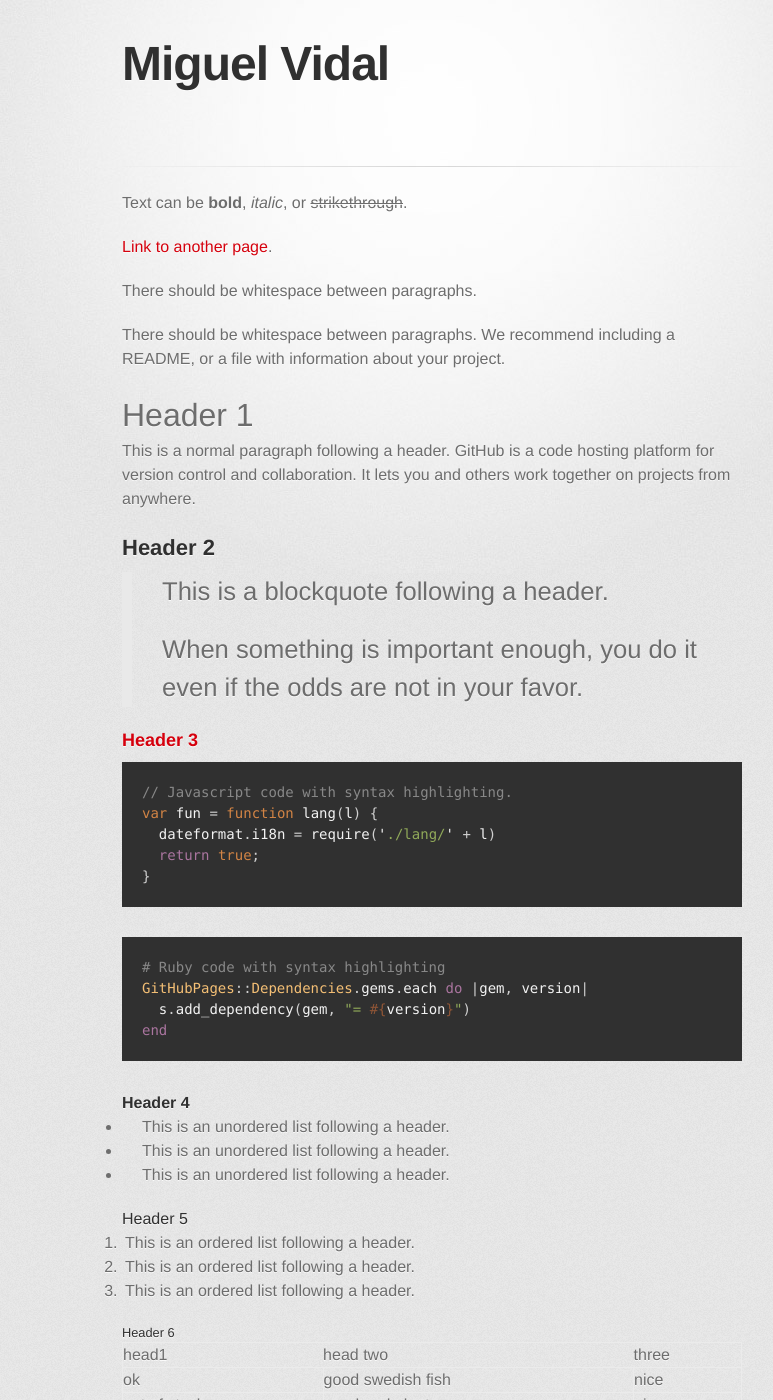
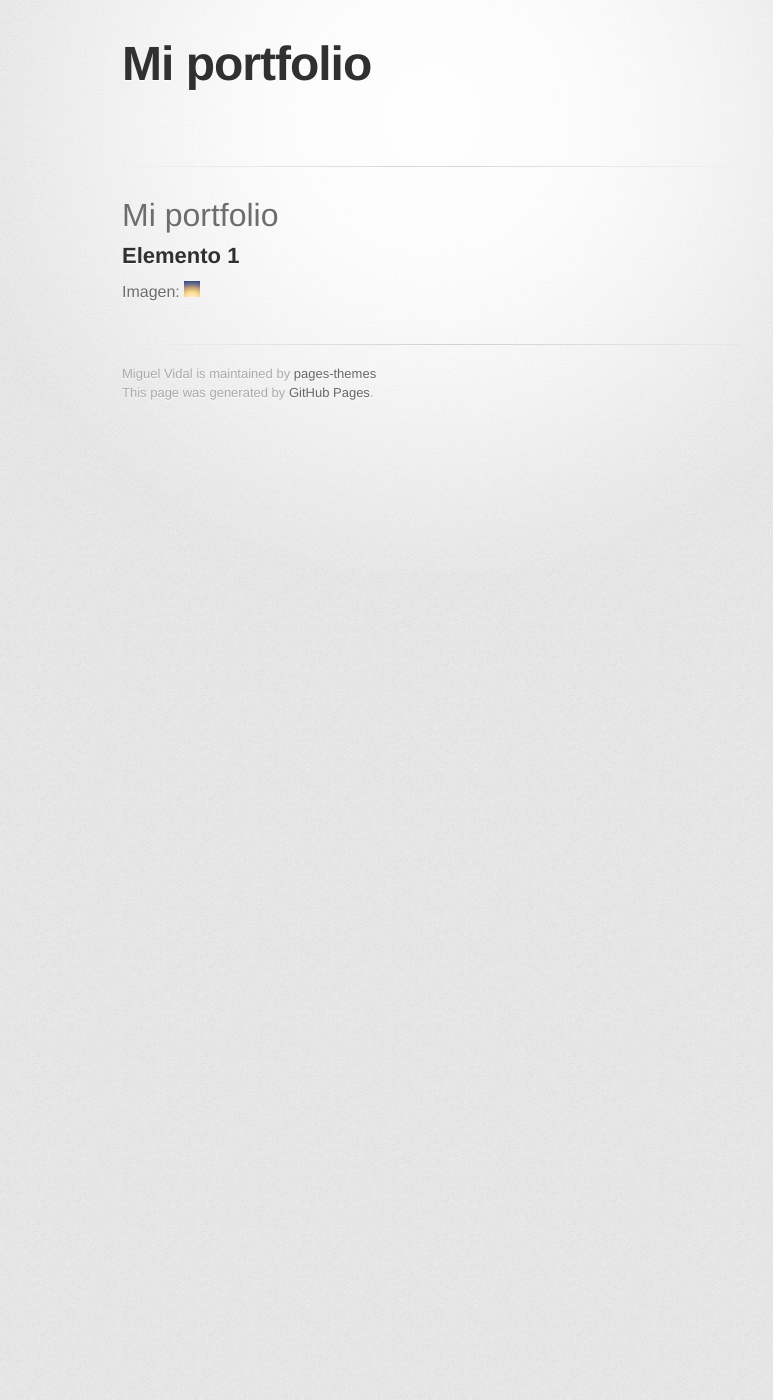
Before and after one commit to pages-themes/tactile, a Jekyll site: the page built from index.md, in a window 1280 px wide and 1400 px high. Shown: the whole window, without its empty margins (208-981 px from the left). Built offline with Jekyll 4.4.1, drawn with Linux system fonts in a browser that asks for light colours; some web fonts are replaced; the repository's description, which GitHub fills in, is left out; our own code applies the rules of GitHub Pages for plain Markdown files; some of the changed text lies outside the part shown.

````diff
--- a/home.html
+++ /dev/null
@@ -1,4 +0,0 @@
----
-layout: miguel
-title: Soy Miguel Vidal
----
--- a/index.md
+++ b/index.md
@@ -2,124 +2,7 @@
 layout: default
 ---
 
-Text can be **bold**, _italic_, or ~~strikethrough~~.
-
-
-
-[Link to another page](./another-page.html).
-
-There should be whitespace between paragraphs.
-
-There should be whitespace between paragraphs. We recommend including a README, or a file with information about your project.
-
-# Header 1
-
-This is a normal paragraph following a header. GitHub is a code hosting platform for version control and collaboration. It lets you and others work together on projects from anywhere.
-
-## Header 2
-
-> This is a blockquote following a header.
->
-> When something is important enough, you do it even if the odds are not in your favor.
-
-### Header 3
-
-```js
-// Javascript code with syntax highlighting.
-var fun = function lang(l) {
-  dateformat.i18n = require('./lang/' + l)
-  return true;
-}
-```
-
-```ruby
-# Ruby code with syntax highlighting
-GitHubPages::Dependencies.gems.each do |gem, version|
-  s.add_dependency(gem, "= #{version}")
-end
-```
-
-#### Header 4
-
-*   This is an unordered list following a header.
-*   This is an unordered list following a header.
-*   This is an unordered list following a header.
-
-##### Header 5
-
-1.  This is an ordered list following a header.
-2.  This is an ordered list following a header.
-3.  This is an ordered list following a header.
-
-###### Header 6
-
-| head1        | head two          | three |
-|:-------------|:------------------|:------|
-| ok           | good swedish fish | nice  |
-| out of stock | good and plenty   | nice  |
-| ok           | good `oreos`      | hmm   |
-| ok           | good `zoute` drop | yumm  |
-
-### There's a horizontal rule below this.
-
-* * *
-
-### Here is an unordered list:
-
-*   Item foo
-*   Item bar
-*   Item baz
-*   Item zip
-
-### And an ordered list:
-
-1.  Item one
-1.  Item two
-1.  Item three
-1.  Item four
-
-### And a nested list:
-
-- level 1 item
-  - level 2 item
-  - level 2 item
-    - level 3 item
-    - level 3 item
-- level 1 item
-  - level 2 item
-  - level 2 item
-  - level 2 item
-- level 1 item
-  - level 2 item
-  - level 2 item
-- level 1 item
-
-### Small image
-
-![Octocat](https://github.githubassets.com/images/icons/emoji/octocat.png)
-
-### Large image
-
-![Branching](https://guides.github.com/activities/hello-world/branching.png)
-
-
-### Definition lists can be used with HTML syntax.
-
-<dl>
-<dt>Name</dt>
-<dd>Godzilla</dd>
-<dt>Born</dt>
-<dd>1952</dd>
-<dt>Birthplace</dt>
-<dd>Japan</dd>
-<dt>Color</dt>
-<dd>Green</dd>
-</dl>
-
-```
-Long, single-line code blocks should not wrap. They should horizontally scroll if they are too long. This line should be long enough to demonstrate this.
-```
-
-```
-The final element.
-```
+# Mi portfolio
+## Elemento 1
+Imagen:
+![Thumbnail](favicon.ico)
````
Also changed, not shown: another-page.md (deleted, +0 -9 lines), home.md (added, +11 -0 lines), .index-cheatsheet.md (added).
